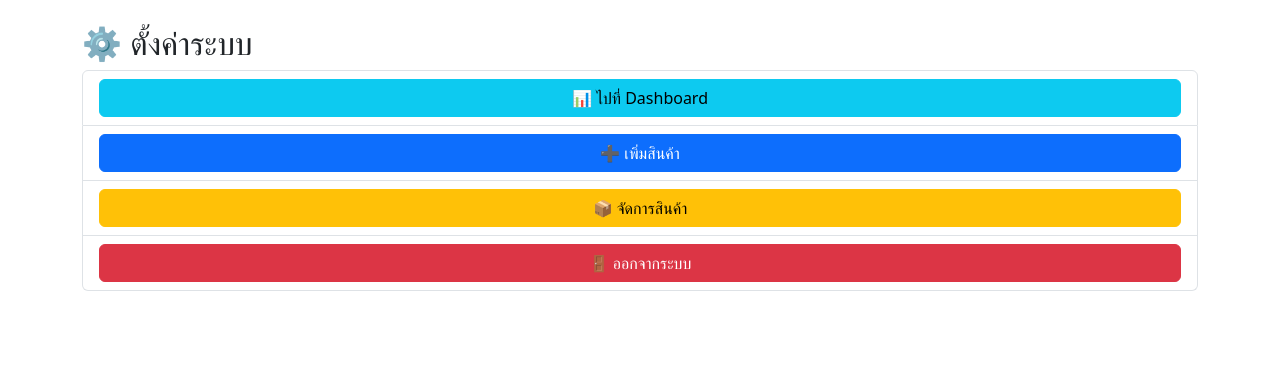
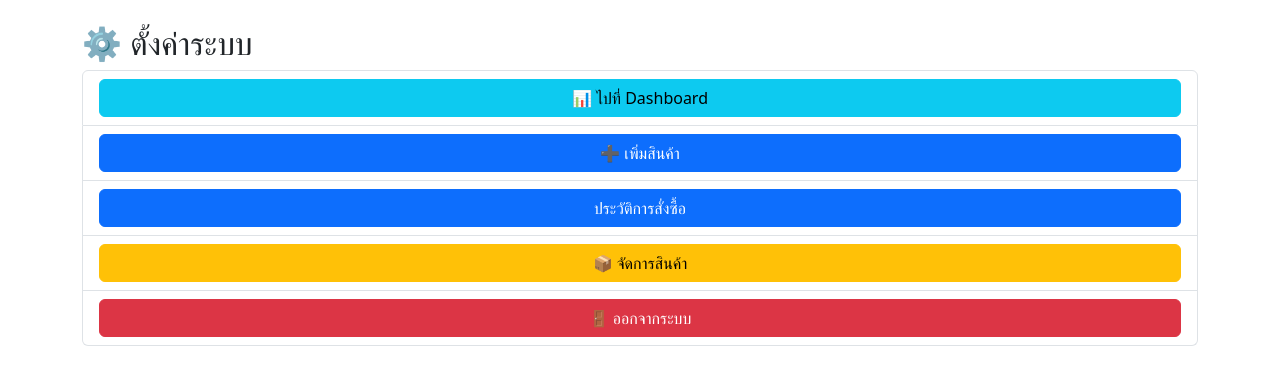
Before and after one commit to PokpongSunapha16/Bicky_V2, a Django app: page /settings/ in a window 1280 px wide. Shown: the top 385 px of the page. Run offline with Django 5.2, Linux system fonts and the light colour scheme.

Commit message:
ประวัติการสั่งซ์้อ

```diff
--- a/store/templates/products/settings.html
+++ b/store/templates/products/settings.html
@@ -13,6 +13,7 @@
         <ul class="list-group">
             <li class="list-group-item"><a href="{% url 'dashboard' %}" class="btn btn-info w-100">📊 ไปที่ Dashboard</a></li>
             <li class="list-group-item"><a href="{% url 'add_product' %}" class="btn btn-primary w-100">➕ เพิ่มสินค้า</a></li>
+            <li class="list-group-item"><a href="{% url 'order_list' %}" class="btn btn-primary w-100">ประวัติการสั่งซื้อ</a></li>
             <li class="list-group-item"><a href="{% url 'product_list' %}" class="btn btn-warning w-100">📦 จัดการสินค้า</a></li>
             <li class="list-group-item">
                 <form action="{% url 'logout' %}" method="post" class="d-inline">
```
